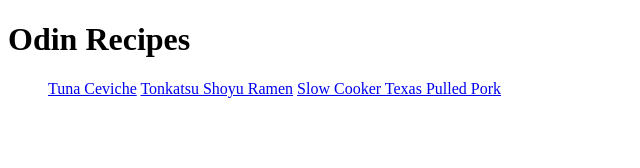
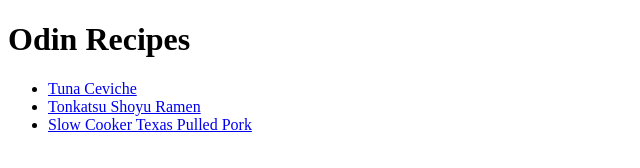
Before and after one commit to azanonchis/odin-recipes, a plain HTML site: page index.html in a window 1280 px wide. Shown: the whole page, without its empty margins (0-640 px from the left). Drawn offline with Linux system fonts and the light colour scheme.

Commit message:
View recipes as unordered list

```diff
--- a/index.html
+++ b/index.html
@@ -11,9 +11,9 @@
 <body>
   <h1>Odin Recipes</h1>
   <ul>
-    <a href="recipes/tuna_ceviche.html">Tuna Ceviche</a>
-    <a href="recipes/tonkatsu_shoyu_ramen.html">Tonkatsu Shoyu Ramen</a>
-    <a href="recipes/slow_cooker_texas_pulled_pork.html">Slow Cooker Texas Pulled Pork</a>
+    <li><a href="recipes/tuna_ceviche.html">Tuna Ceviche</a></li>
+    <li><a href="recipes/tonkatsu_shoyu_ramen.html">Tonkatsu Shoyu Ramen</a></li>
+    <li><a href="recipes/slow_cooker_texas_pulled_pork.html">Slow Cooker Texas Pulled Pork</a></li>
   </ul>
 </body>
 
```
